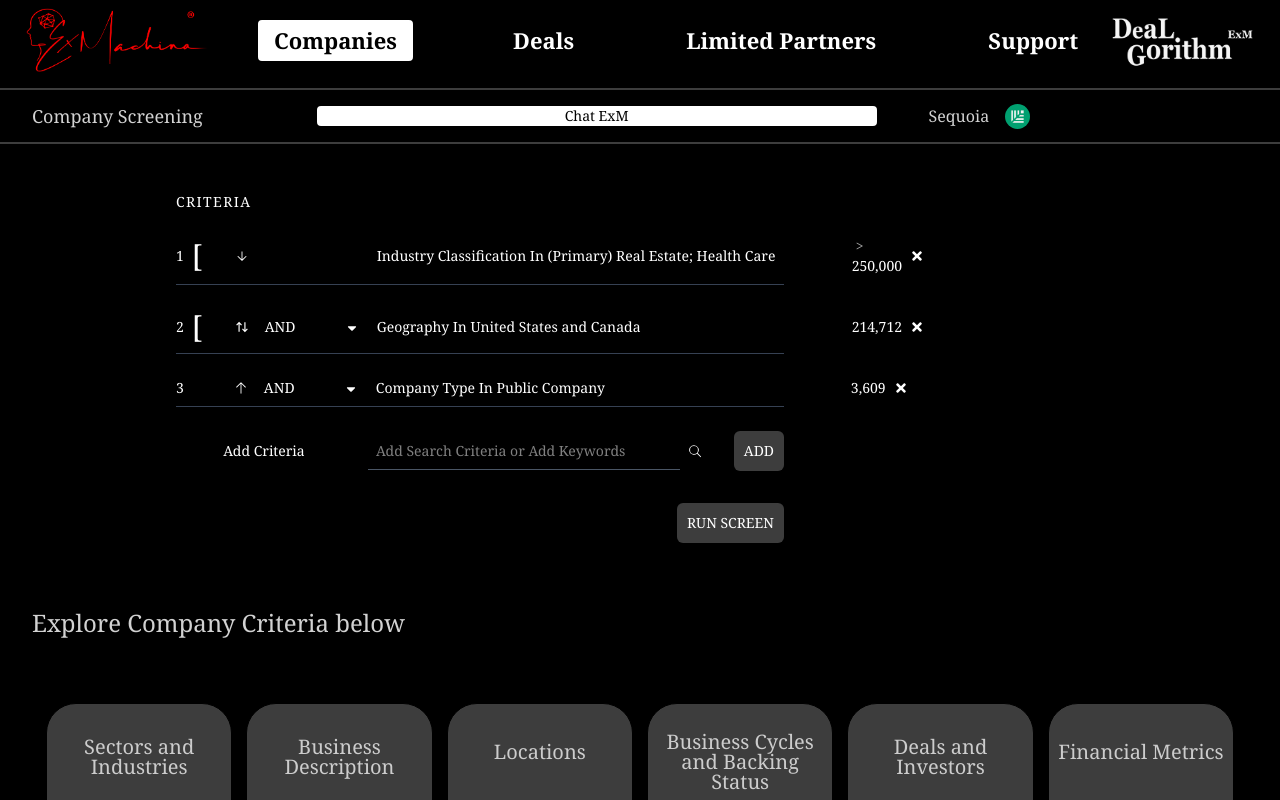
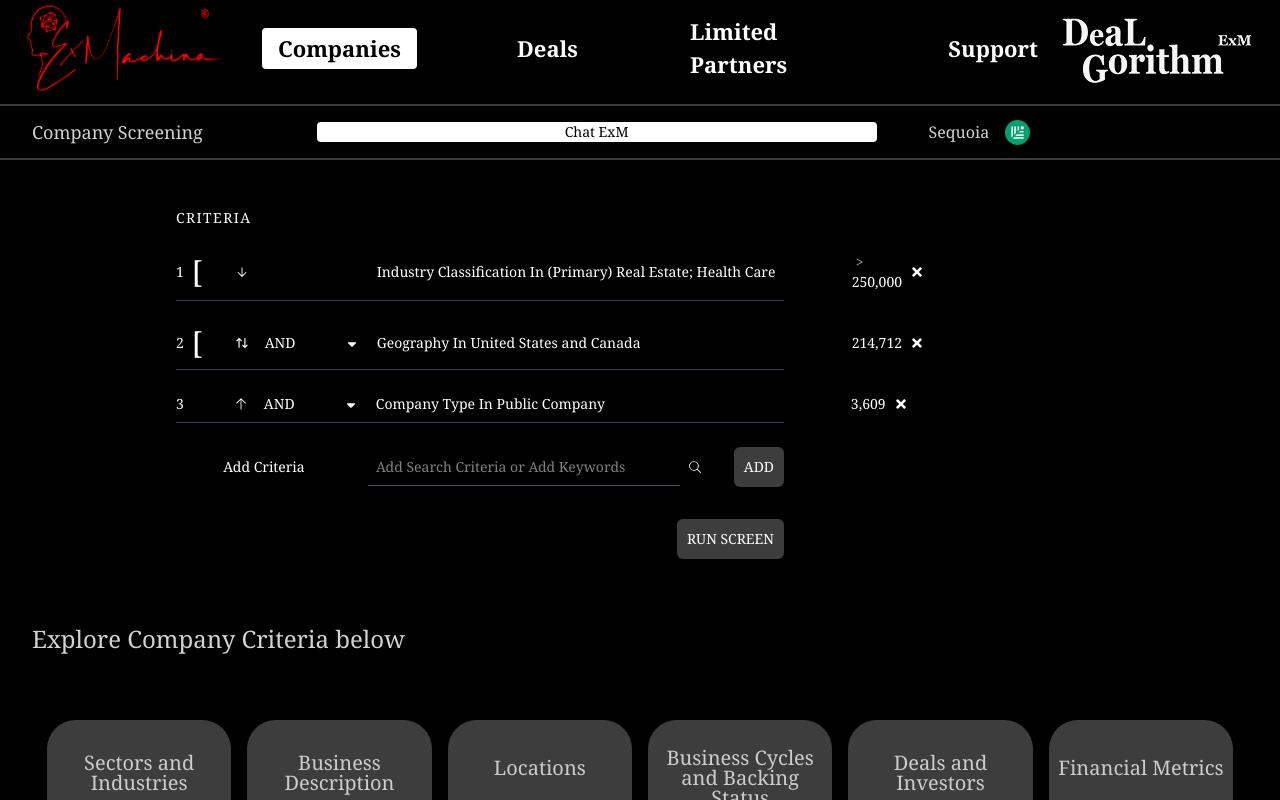
Before and after one commit to hamadhussain/NextJs-UI, a Next.js app: page / in a window 1280 px wide. Shown: the top 800 px of the page. Built offline with nearby package versions, Linux system fonts and the light colour scheme.

Commit message:
Update page.jsx

```diff
--- a/src/app/Navbar/page.jsx
+++ b/src/app/Navbar/page.jsx
@@ -3,13 +3,13 @@ import React from "react";
 
 const Navbar = () => {
   return (
-    <div className="h-24 px-6 py-12 flex justify-between items-center borderColor">
+    <div className="h-24 px-6 py-14 flex justify-between items-center borderColor">
       <Image
         src="/logo.png"
         alt={`Image`}
         width={500}
         height={500}
-        className="h-21 w-min "
+        className="logoIMG "
       />
       <div className="flex justify-center items-center gap-20 text-white font-bold pl-8 navFont">
         <p className=" cursor-pointer px-4 py-1 border-4 bg-white text-black rounded-lg">Companies</p>
@@ -22,7 +22,7 @@ const Navbar = () => {
         alt={`Image`}
         width={150}
         height={100}
-                 className=""
+                 className="logoIMG"
 
       />
     </div>
```
